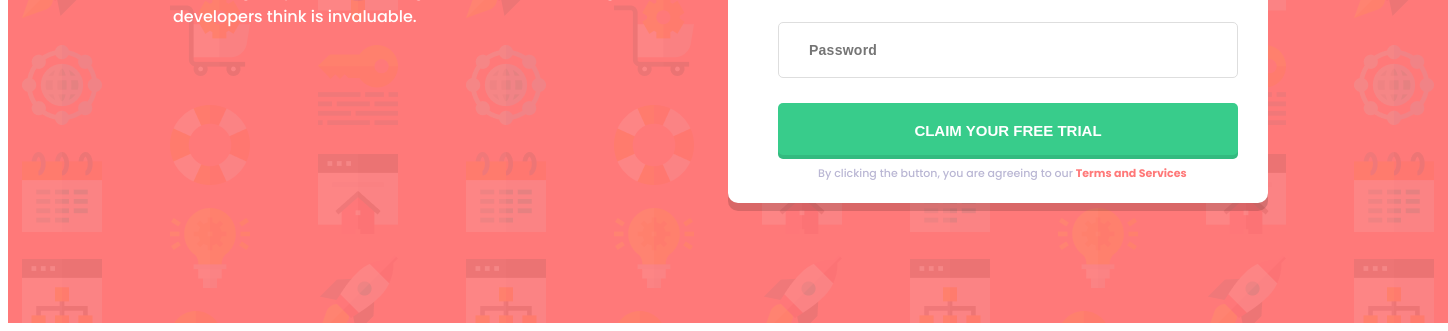
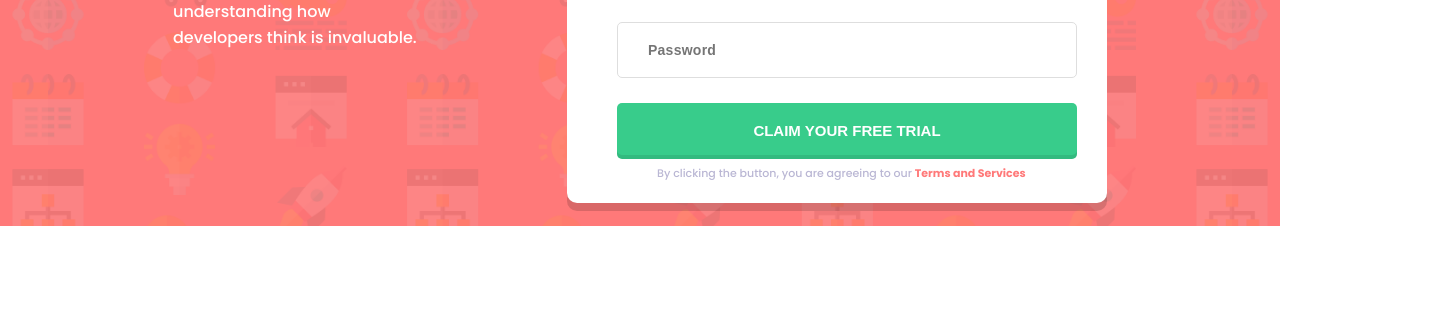
Before and after one commit to Ifedayojosh/Intro-component-with-sign-up-form, a plain HTML site: page index.html in a window 1280 px wide. Shown: the part 485-816 px from the top of the page, 1448 px wide, since content can reach past the window. Drawn offline with Linux system fonts and the light colour scheme.

Commit message:
css modified

```diff
--- a/index.css
+++ b/index.css
@@ -1,13 +1,19 @@
 *{
     box-sizing: border-box;
 }
+body{
+    height: 100%;
+    background: url('images/img.png');
+    background-repeat: no-repeat;
+    background-size: cover;
+
+}
 #container{
     font-family: "Poppins", sans-serif;
-    width:1440px;
-    height: 800px;
-    background: url('images/img.png');
+    width:100%;
+    height: 100%;
+    margin: auto;
     display: table;
-    margin: auto;
 }
 #div1{
     width: 50%;
```
